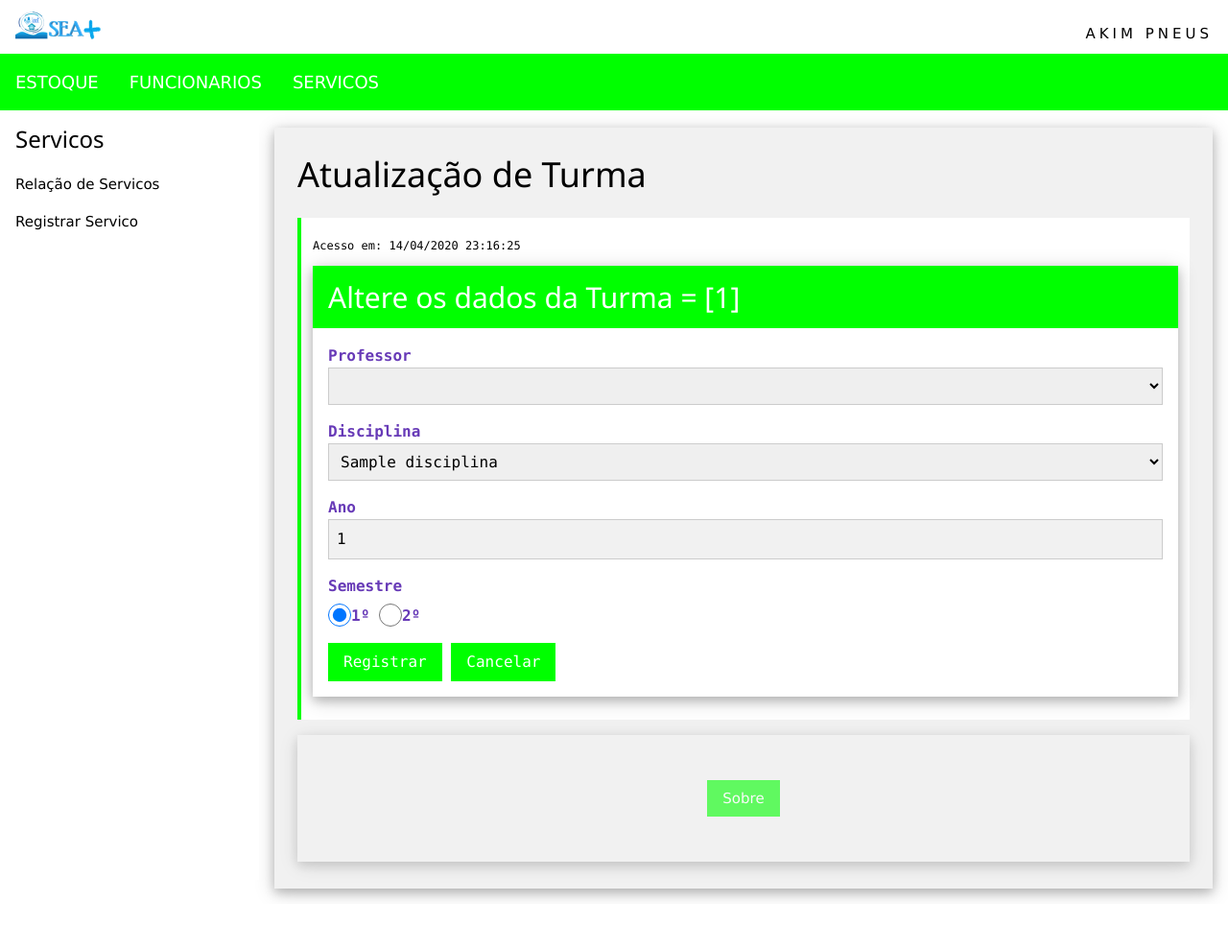
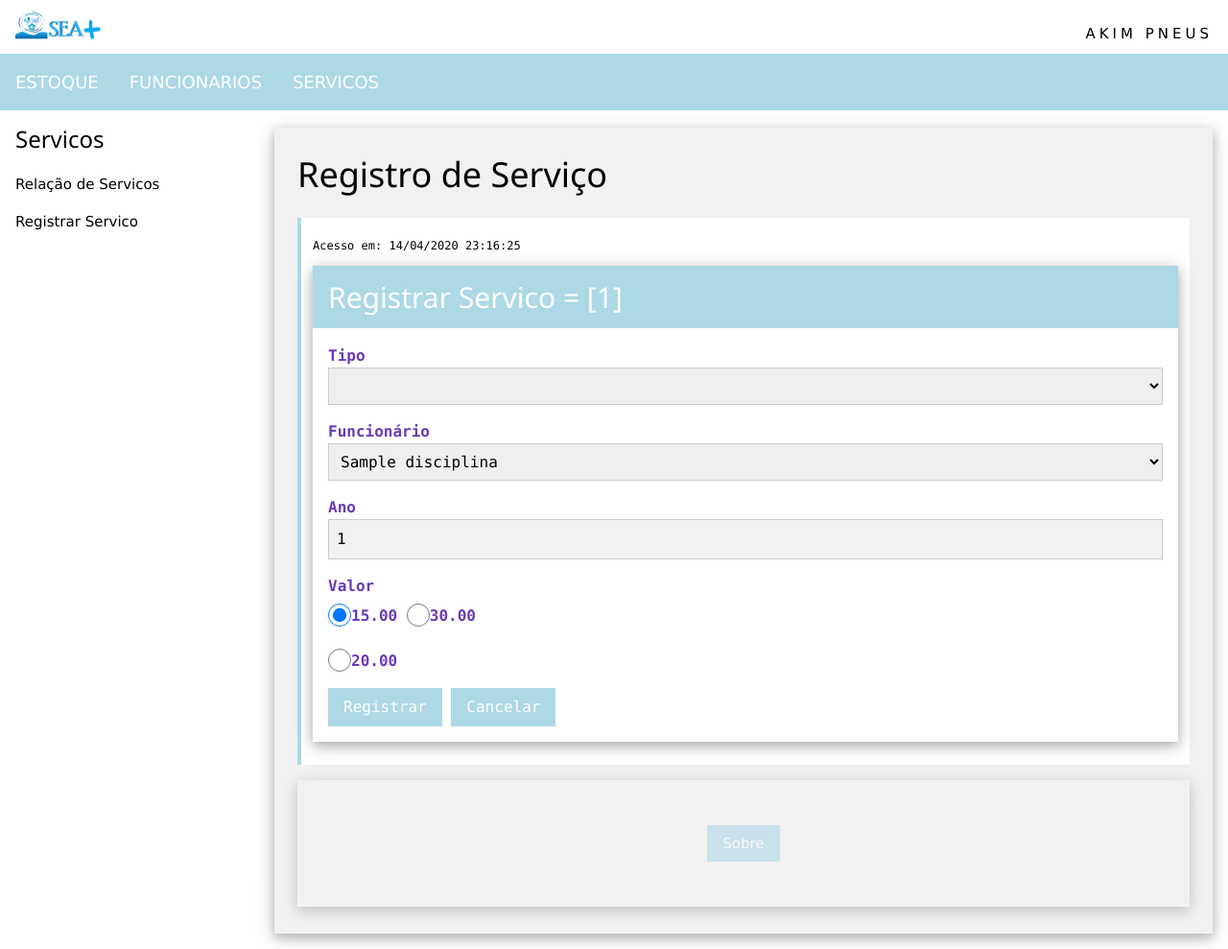
Before and after one commit to annLittleStar/SiteExpCriativa02, a PHP site: page /turmaAtualizar.php?id=1 in a window 1280 px wide. Shown: the whole page at 96% size. Before the commit the page ends 938 px from the top, so only its background shows below. Run offline with PHP 8.4, Linux system fonts and the light colour scheme; data comes from the database, SQL or seed files in the repository; tables that the repository leaves empty hold one stand-in row (values such as "Sample post"); data that the repository does not hold is empty.

Commit message:
AnaChanges

```diff
--- a/SiteSample2020/discAtualizar.php
+++ b/SiteSample2020/discAtualizar.php
@@ -19,7 +19,7 @@ Abril/2020
         }
 
         .w3-code {
-            border-left: 4px solid #380077
+            border-left: 4px solid #ADD8E6
         }
 
         .myMenu {
@@ -35,7 +35,7 @@ Abril/2020
 <div class="w3-main w3-container" style="margin-left:270px;margin-top:117px;">
 
     <div class="w3-panel w3-padding-large w3-card-4 w3-light-grey">
-        <h1 class="w3-xxlarge">Demissão de Funcionário</h1>
+        <h1 class="w3-xxlarge">Demissao de Funcionário</h1>
 
         <p class="w3-large">
             <div class="w3-code cssHigh notranslate">
@@ -56,7 +56,7 @@ Abril/2020
 				$servername = "localhost:3306";
 				$username = "root";
 				$password = "";
-				$database = "AP_Exemplo";
+				$database = "IE_Exemplo";
 				$id=$_GET['id'];
 
 				// Cria conexão
--- a/SiteSample2020/discListar.php
+++ b/SiteSample2020/discListar.php
@@ -14,11 +14,11 @@
 <style>
     .w3-theme {
         color: #ffff !important;
-        background-color: #380077 !important
+        background-color: #ADD8E6 !important
     }
 
     .w3-code {
-        border-left: 4px solid #380077
+        border-left: 4px solid #ADD8E6
     }
 
     .myMenu {
@@ -87,6 +87,7 @@
 				echo "	  <th> </th>";
                 echo "	</tr>";
                 if (mysqli_num_rows($result) > 0) {
+
                     // Apresenta cada linha da tabela
                     while ($row = mysqli_fetch_assoc($result)) {
                         $cod = $row["CodDisciplina"];
--- a/SiteSample2020/turmaAtualizar.php
+++ b/SiteSample2020/turmaAtualizar.php
@@ -2,24 +2,24 @@
 <!--
 Desenvolvimento Web
 PUCPR
-Profa. Cristina V. P. B. Souza
+SEA+
 Abril/2020
 -->
 <html>
 <head>
 
-    <title>IE - Instituição de Ensino</title>
+    <title>AP - AKIM PNEUS</title>
     <link rel="icon" type="image/png" href="imagens/IE_favicon.png"/>
     <meta name="viewport" content="width=device-width, initial-scale=1">
     <link rel="stylesheet" href="https://www.w3schools.com/w3css/4/w3.css">
     <style>
         .w3-theme {
             color: #ffff !important;
-            background-color: #00FF00 !important
+            background-color: #ADD8E6 !important
         }
 
         .w3-code {
-            border-left: 4px solid #00FF00
+            border-left: 4px solid #ADD8E6
         }
 
         .myMenu {
@@ -35,7 +35,7 @@ Abril/2020
 <div class="w3-main w3-container" style="margin-left:270px;margin-top:117px;">
 
     <div class="w3-panel w3-padding-large w3-card-4 w3-light-grey">
-        <h1 class="w3-xxlarge">Atualização de Turma</h1>
+        <h1 class="w3-xxlarge">Registro de Serviço</h1>
 
         <p class="w3-large">
             <div class="w3-code cssHigh notranslate">
@@ -54,8 +54,8 @@ Abril/2020
 				<?php
 
 				$servername = "localhost:3306";
-				$username = "usu@IE_Exe";
-				$password = "php@PUCPR";
+				$username = "root";
+				$password = "";
 				$database = "IE_Exemplo";
 				$id=$_GET['id'];
 
@@ -119,11 +119,11 @@ Abril/2020
 									while ($row = mysqli_fetch_assoc($result)) {
 						?>
 										<div class="w3-container w3-theme">
-											<h2>Altere os dados da Turma = [<?php echo $codTurma; ?>]</h2>
+											<h2>Registrar Servico = [<?php echo $codTurma; ?>]</h2>
 										</div>
 										<form class="w3-container" action="TurmaAtualizar_exe.php" method="post" onsubmit="return check(this.form)">
 											<input type="hidden" id="Id" name="Id" value="<?php echo $codTurma; ?>">
-											<p><label class="w3-text-deep-purple"><b>Professor</b></label>
+											<p><label class="w3-text-deep-purple"><b>Tipo</b></label>
 												<select name="codProf" class="w3-input w3-border" required>
 													<option value=""></option>
 												<?php
@@ -132,7 +132,7 @@ Abril/2020
 													}
 												?>
 											</select></p>
-											<p>	<label class="w3-text-deep-purple"><b>Disciplina</b></label>
+											<p>	<label class="w3-text-deep-purple"><b>Funcionário</b></label>
 												<select name="codDisc" class="w3-input w3-border" required>
 													<option value=""></option>
 												<?php
@@ -146,9 +146,10 @@ Abril/2020
 												<input class="w3-input w3-border w3-light-grey" name="Ano" type="text" maxlength="4" size="4" pattern="(20)\d\d"
 													   title="Ano com 4 dígitos, a partir de 2000" value="<?php echo $row['ano']; ?>" required></p>
 											<p>
-												<label class="w3-text-deep-purple"><b>Semestre</b></label></br>
-												<input class="w3-radio" type="radio" name="Semestre" value="1" required <?php echo $sem1Checked; ?> ><label class="w3-text-deep-purple"><b>1º</b></label>
-												<input class="w3-radio" type="radio" name="Semestre" value="2" required <?php echo $sem2Checked; ?> ><label class="w3-text-deep-purple"><b>2º</b></label></p>
+												<label class="w3-text-deep-purple"><b>Valor</b></label></br>
+												<input class="w3-radio" type="radio" name="Semestre" value="1" required <?php echo $sem1Checked; ?> ><label class="w3-text-deep-purple"><b>15.00</b></label>
+												<input class="w3-radio" type="radio" name="Semestre" value="2" required <?php echo $sem2Checked; ?> ><label class="w3-text-deep-purple"><b>30.00</b></label></p>
+												<input class="w3-radio" type="radio" name="Semestre" value="3" required <?php echo $sem3Checked; ?> ><label class="w3-text-deep-purple"><b>20.00</b></label></p>
 											<p>
 											<input type="submit" value="Registrar" class="w3-btn w3-theme" >
 											<input type="button" value="Cancelar" class="w3-btn w3-theme" onclick="window.location.href='turmaListar.php'"></p>
```
Also changed, not shown: SiteSample2020/discAtualizar_exe.php (+9 -8 lines), SiteSample2020/discContratar.php (+7 -7 lines), SiteSample2020/discContratar_exe.php (+7 -6 lines), SiteSample2020/discExcluir.php (+6 -6 lines), SiteSample2020/discExcluir_exe.php (+7 -6 lines), SiteSample2020/turmaAtualizar_exe.php (+9 -8 lines).
